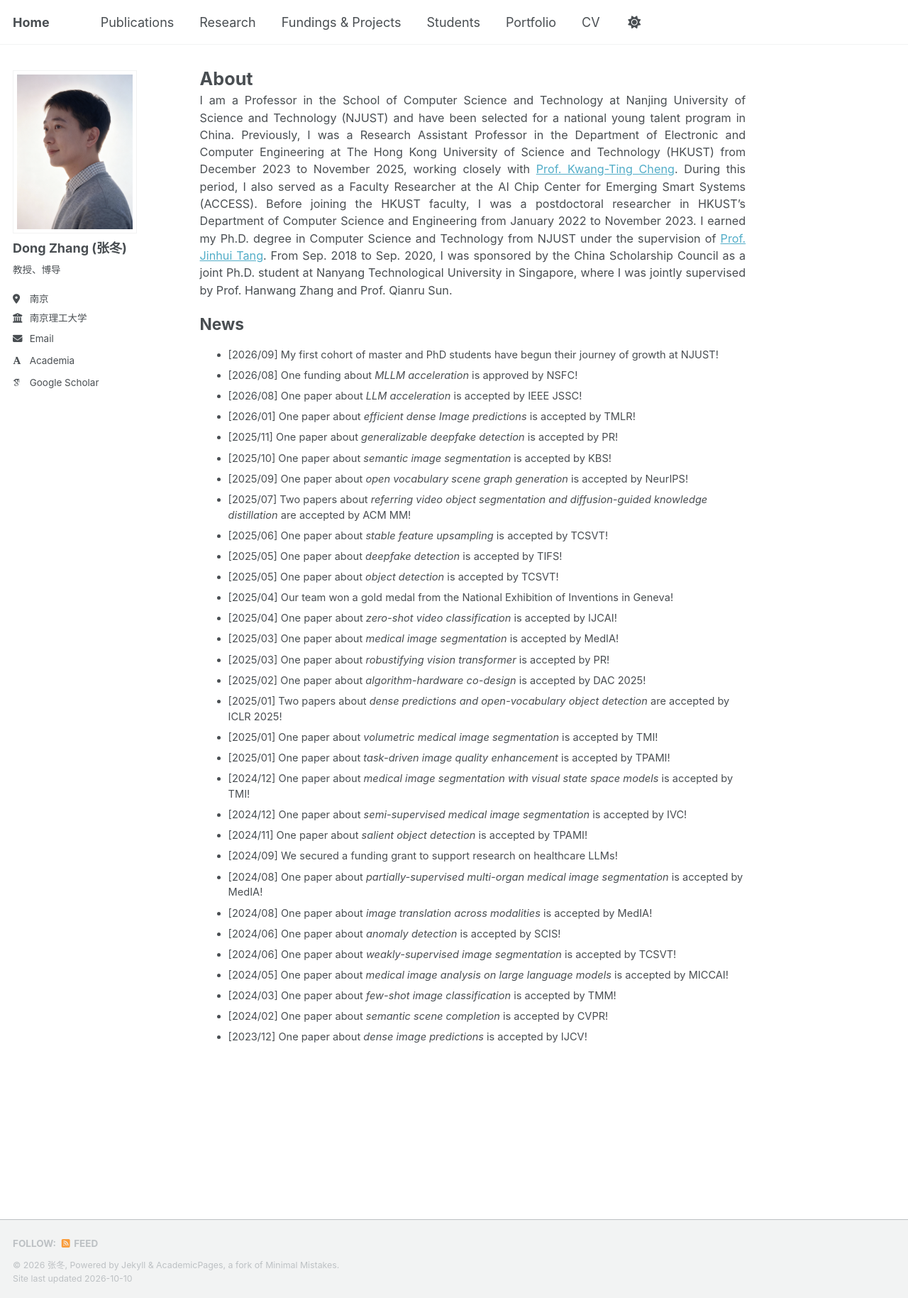
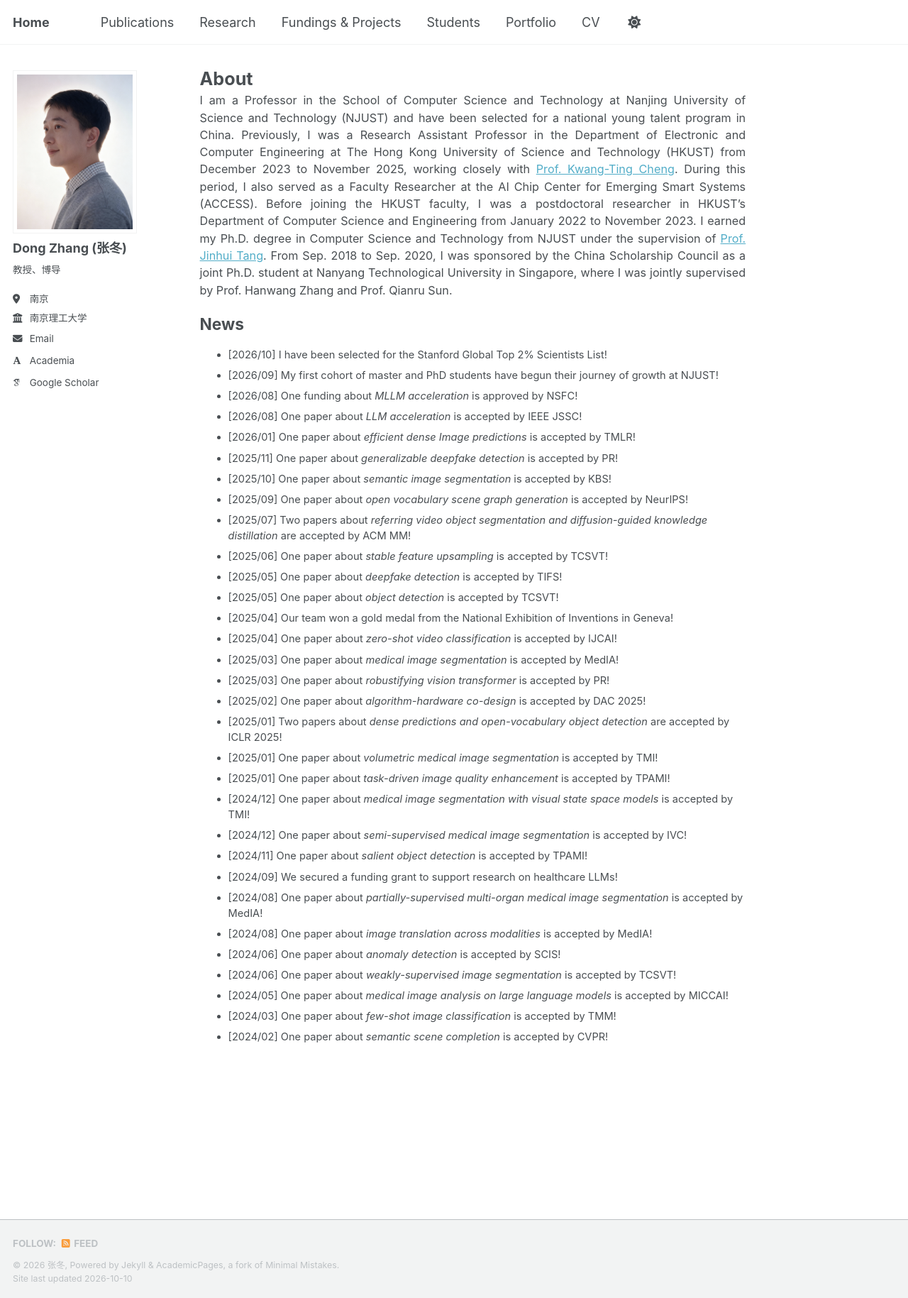
Before and after one commit to dongzhang89/dongzhang89.github.io, a Jekyll site: the page built from _pages/about.md, in a window 1280 px wide. Shown: the whole page at 71% size. Built offline with Jekyll 4.4.1, drawn with Linux system fonts in a browser that asks for light colours; some web fonts are replaced; a script that is not in the unit is left out.

Commit message:
Update about.md

```diff
--- a/_pages/about.md
+++ b/_pages/about.md
@@ -69,6 +69,10 @@ I am a Professor in the School of Computer Science and Technology at Nanjing Uni
 # News
 <div class="news-div has-news-scrollbar" style="overflow-y: auto; max-height: 1000px; height: auto;">
     <ul class="news-list">
+        <li class="news-item">
+            <span class="news-date">[2026/10]</span>
+            <span class="news-content">I have been selected for the Stanford Global Top 2% Scientists List!</span>
+        </li>
         <li class="news-item">
             <span class="news-date">[2026/09]</span>
             <span class="news-content">My first cohort of master and PhD students have begun their journey of growth at NJUST!</span>
```
